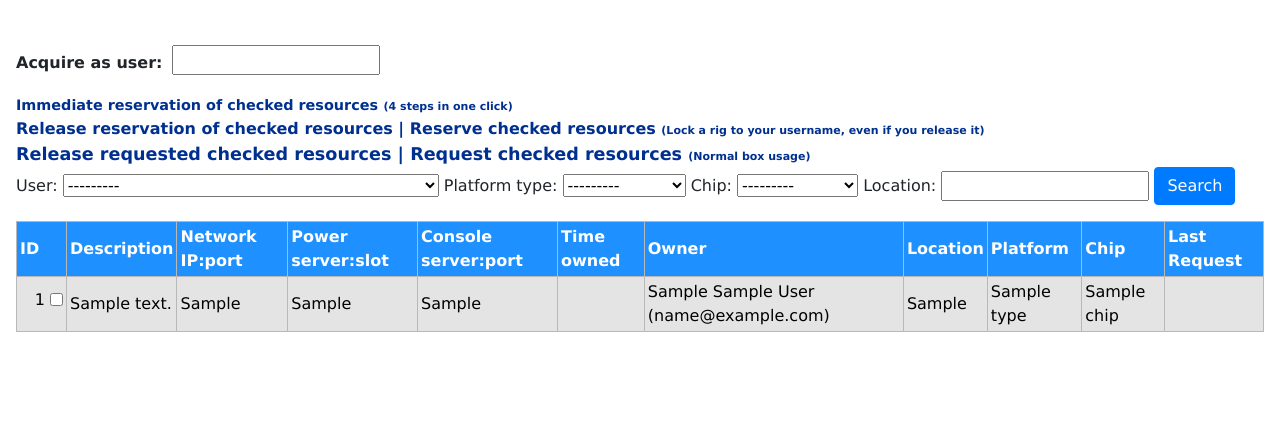
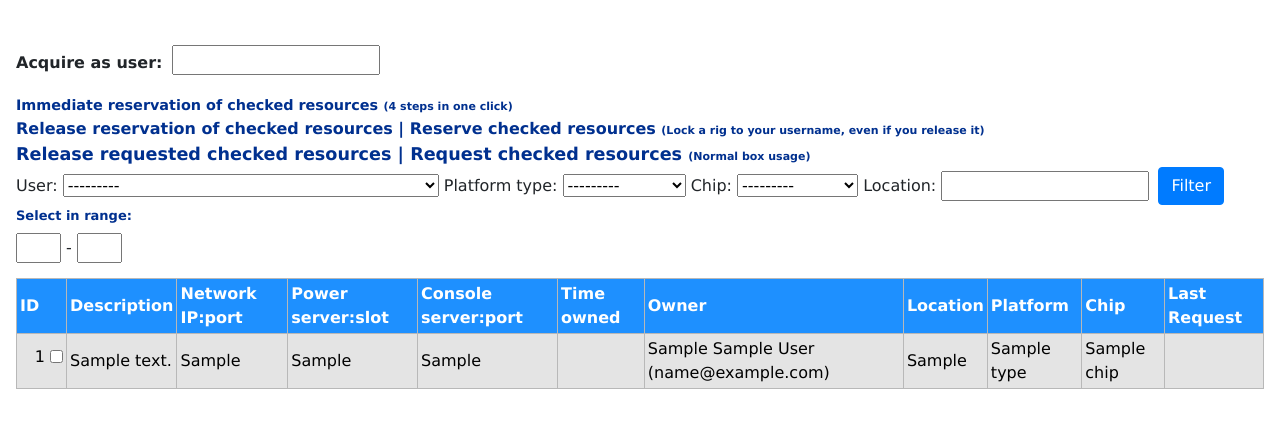
Before and after one commit to przemilymaciej/reserve-resources, a Django app: page / in a window 1280 px wide. Shown: the part 56-484 px from the top of the page. Run offline with Django 4.2, Linux system fonts and the light colour scheme; tables that the repository leaves empty hold one stand-in row (values such as "Sample post").

Commit message:
Add select in range

```diff
--- a/resources/resources_website/static/main.css
+++ b/resources/resources_website/static/main.css
@@ -89,3 +89,9 @@ td #checkbox {
 span .comment {
     font-weight: lighter;
 }
+
+.range_label {
+    font-size: 13px;
+    font-weight: bold;
+    color: #00308F;
+}
--- a/resources/resources_website/templates/resources_website/index.html
+++ b/resources/resources_website/templates/resources_website/index.html
@@ -111,6 +111,26 @@
 </script>
 
 
+<script type="text/javascript">
+  function check_platforms() {
+    var firstRange = Number(document.getElementById('firstRange').value)
+    var secondRange = Number(document.getElementById('secondRange').value)
+    var el = document.getElementsByName('resource_checkbox')
+
+    for (var i=0; i < el.length; i++){
+      el[i].checked = false;
+    }
+
+    if (firstRange != "" && secondRange != "" && firstRange <= secondRange) {
+      for (var i=firstRange; i <= secondRange; i++){
+         el[i-1].checked = true;
+      }
+    }
+
+  }
+</script>
+
+
 <div id="limit_cont">
   <form>
     <label id="limit_label">
@@ -143,8 +163,14 @@
 
 <form method="get">
   {{myFilter.form}}
-  <button class="btn btn-primary" type="submit">Search</button>
+  <button class="btn btn-primary ml-1" type="submit">Filter</button>
 </form>
+
+<div id="range">
+  <p class="range_label mb-2">Select in range:</p>
+  <input type="number" id="firstRange" min="1" max={{ resources|length }} style="width:45px" onchange="check_platforms()"> -
+  <input type="number" id="secondRange" min="1" max={{ resources|length }} style="width:45px" onchange="check_platforms()">
+</div>
 
 <table id="maintable" class="table-sm table-striped table-bordered table-hover">
       <thead>
```
